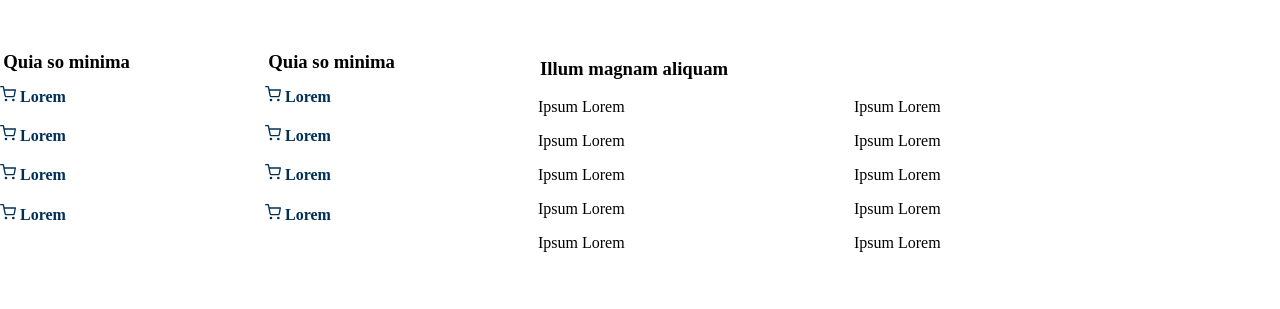
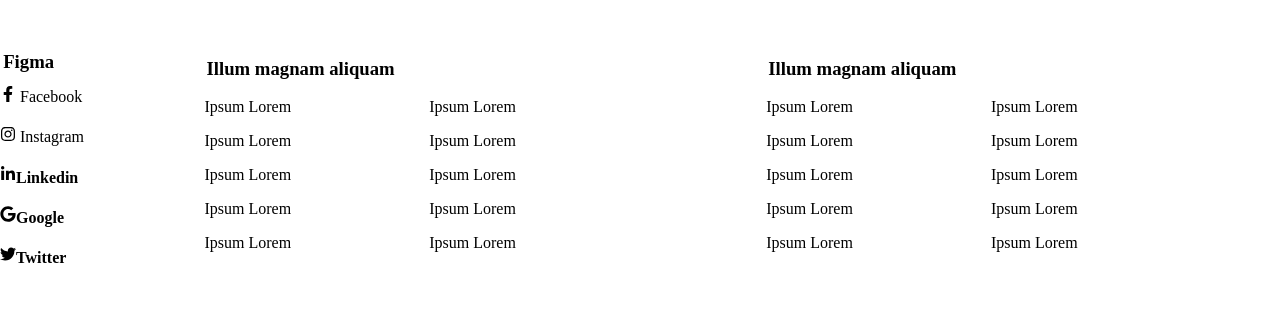
Before and after one commit to tanushukla1332/rapiddassignment, a React (Vite) app: page / in a window 1280 px wide. Shown: the part 2098-2407 px from the top of the page. Built offline with nearby package versions, Linux system fonts and the light colour scheme.

Commit message:
updates social media icon

```diff
--- a/src/component/section9/Section9.jsx
+++ b/src/component/section9/Section9.jsx
@@ -7,7 +7,8 @@ function Section9() {
   return (
     <div className={style.sec9wrapper}>
       <Section9last/>
-      <Section9last/>
+      {/* <Section9last/> */}
+      <HyperLink/>
       <HyperLink/>
     </div>
   )
--- a/src/component/section9/Section9.module.css
+++ b/src/component/section9/Section9.module.css
@@ -35,8 +35,14 @@
   display: flex;
   flex-direction: column;
 }
+.buyLinks a{
+  text-decoration: none;
+  padding-block:10px;
+  color: black;
+
+}
 .buyLinks span {
-  color: #003057;
+  color:black;
   font-weight: 700;
   padding: 0.6rem 0;
 }
@@ -65,14 +71,18 @@
 
   }
   .buyLinkWrapper h3{
-    font-weight: 900;
+    font-weight:900;
   }
 
   .buyLinks {
     height: 5rem;
     width: 100%;
+    display: flex;
     flex-wrap: wrap;
     align-items: center;
 
   }
+  .buyLinks a{
+    padding-block:10px;
+  }
 }
--- a/src/component/section9/section9last.jsx
+++ b/src/component/section9/section9last.jsx
@@ -1,17 +1,17 @@
 // import React from 'react'
 import style from './Section9.module.css'
-import { FiShoppingCart } from 'react-icons/fi';
+import { FaFacebookF,FaInstagram,FaLinkedinIn ,FaGoogle,FaTwitter} from 'react-icons/fa';
+
 function BuyLinks() {
   return (
     <div className={style.buyLinkWrapper}>
-    <h3>Quia so minima</h3>
-
+    <h3>Figma</h3>
     <div className={style.buyLinks}>
-        <span><FiShoppingCart/> Lorem</span>
-        <span><FiShoppingCart/> Lorem</span>
-        <span><FiShoppingCart/> Lorem</span>
-        <span><FiShoppingCart/> Lorem</span>
-
+    <a href="https://www.facebook.com" target="_blank" rel="noopener noreferrer"> <FaFacebookF /> Facebook</a>
+      <a href="https://www.instagram.com" target="_blank" rel="noopener noreferrer"><FaInstagram /> Instagram </a>
+      <a href="https://www.linkedin.com" target="_blank" rel="noopener noreferrer"><span><FaLinkedinIn/>Linkedin</span></a>
+      <a href="https://www.google.com" target="_blank" rel="noopener noreferrer"> <span><FaGoogle/>Google</span> </a>
+      <a href="https://www.twitter.com" target="_blank" rel="noopener noreferrer"> <span><FaTwitter/>Twitter</span> </a>
     </div>
     </div>
   )
```
